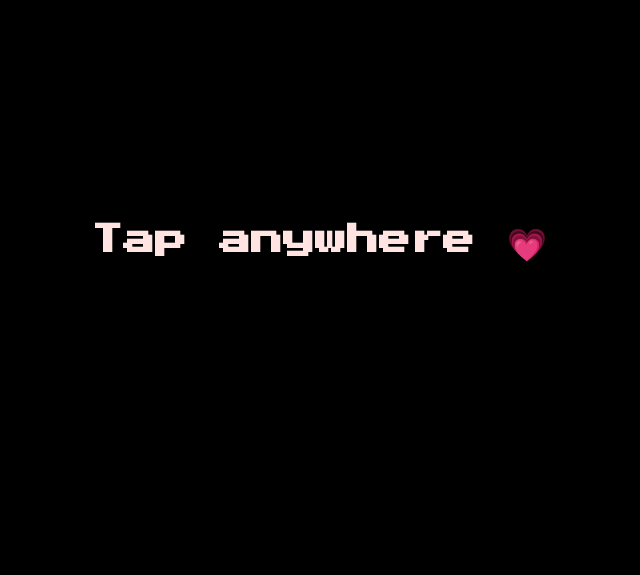
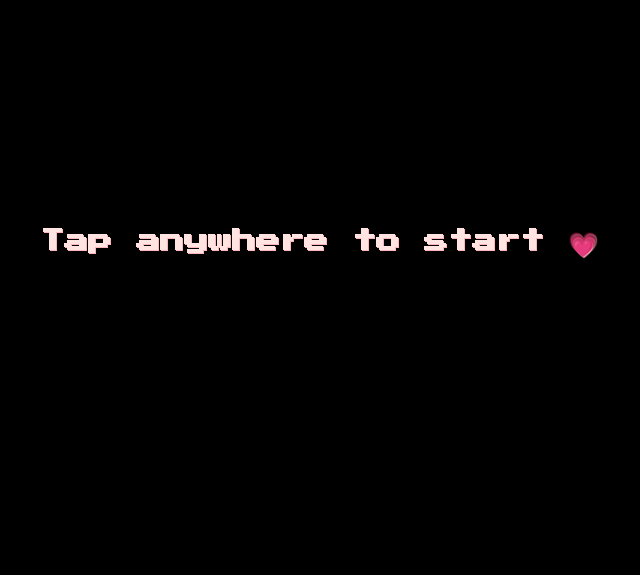
Before and after one commit to ralfa17/for-youu, a plain HTML site: page index.html in a window 1280 px wide. Shown: the part 146-721 px from the top of the page, without its empty margins (321-961 px from the left). Drawn offline with Linux system fonts and the light colour scheme.

Commit message:
Update index.html

```diff
--- a/index.html
+++ b/index.html
@@ -3,194 +3,270 @@
 <head>
     <meta charset="UTF-8">
     <meta name="viewport" content="width=device-width, initial-scale=1.0">
-        <title>APA  NIHHH???? 💗</title>
+    <title>Retro Love 8-bit CIE CIE CIE</title>
     <link href="https://fonts.googleapis.com/css2?family=Press+Start+2P&display=swap" rel="stylesheet">
+    <style>
+        /* Global Styles */
+        * {
+            margin: 0;
+            padding: 0;
+            box-sizing: border-box;
+        }
 
-        <style>
-        * { margin:0; padding:0; box-sizing:border-box; }
+        #startScreen {
+            position: fixed;
+            top: 0;
+            left: 0;
+            width: 100%;
+            height: 100%;
+            background: #000;
+            display: flex;
+            align-items: center;
+            justify-content: center;
+            z-index: 9999;
+            cursor: pointer;
+        }
 
         body {
-                font-family:'Press Start 2P', monospace;
-                background: linear-gradient(135deg,#2e003e,#000080,#000);
-                color:#ffe4e1;
-                height:100vh;
-                overflow:hidden;
+            font-family: 'Press Start 2P', monospace;
+            background: linear-gradient(135deg, #2e003e, #000080, #000000);
+            color: #ffb3ba;
+            overflow: hidden;
+            position: relative;
+            height: 100vh;
+            width: 100vw;
+            display: flex;
+            align-items: center;
+            justify-content: center;
         }
-
-            /* START SCREEN */
-            #startScreen{
-                position:fixed;
-                inset:0;
-                background:#000;
-                display:flex;
-                align-items:center;
-                justify-content:center;
-                z-index:9999;
-                cursor:pointer;
+        .layer {
+            position: absolute;
+            top: 0;
+            left: 0;
+            width: 100%;
+            height: 100%;
+            display: none;
+            flex-direction: column;
+            align-items: center;
+            justify-content: center;
+            text-align: center;
+            padding: 20px;
+            transition: opacity 0.5s ease;
+            opacity: 0;
         }
-
-            /* PARTICLES */
-            #particles{
-                position:fixed;
-                inset:0;
-                pointer-events:none;
-                z-index:1;
+        .layer.active {
+            display: flex;
+            opacity: 1;
         }
-
-            .particle{
-                position:absolute;
-                font-size:18px;
-                opacity:.7;
-                animation:floatUp linear infinite;
+        h1, h2 {
+            font-size: 1.5rem;
+            color: #ffe4e1;
+            text-shadow: 1px 1px #ffb3ba;
+            margin-bottom: 20px;
         }
-
-            .down{ animation:floatDown linear infinite; }
-
-            @keyframes floatUp{
-                from{ transform:translateY(100vh); }
-                to{ transform:translateY(-10vh); }
+        p {
+            font-size: 0.8rem;
+            color: #ffdab9;
+            margin-bottom: 15px;
+            line-height: 1.5;
         }
-            @keyframes floatDown{
-                from{ transform:translateY(-10vh); }
-                to{ transform:translateY(100vh); }
+        button {
+            font-family: 'Press Start 2P', monospace;
+            font-size: 0.7rem;
+            padding: 10px 20px;
+            background: #ffb3ba;
+            color: #2e003e;
+            border: 2px solid #ffe4e1;
+            cursor: pointer;
+            transition: all 0.3s;
+            margin: 10px;
+            min-width: 150px;
         }
-
-            /* LAYERS */
-            .layer{
-                position:fixed;
-                inset:0;
-                display:none;
-                z-index:2;
-                text-align:center;
-                padding:20px;
-                display:flex;
-                flex-direction:column;
-                align-items:center;
-                justify-content:center;
+        button:hover {
+            background: #ffe4e1;
+            box-shadow: 0 0 10px #ffb3ba;
         }
-
-            .layer.active{ display:flex; }
-
-            h1,h2{ margin-bottom:20px; }
-            p{ font-size:.7rem; margin-bottom:15px; line-height:1.5; }
-
-            button{
-                font-family:'Press Start 2P';
-                padding:10px 20px;
-                margin:10px;
-                cursor:pointer;
-                background:#ffb3ba;
-                border:2px solid #fff;
+        #no {
+            position: absolute;
+            background: #ffdab9;
+            border-color: #ffb3ba;
         }
-
-            #no{
-    position:absolute;
+        #no:hover {
+            background: #ffb3ba;
         }
-
-            .success{
-    display:none;
+        .success {
+            display: none;
+            font-size: 1rem;
+            color: #ffe4e1;
+            text-shadow: 1px 1px #ffb3ba;
+            text-align: center;
+        }
+        /* Animasi Love 8-bit */
+        .love-particles {
+            position: absolute;
+            top: 0;
+            left: 0;
+            width: 100%;
+            height: 100%;
+            pointer-events: none;
+            z-index: -1;
+        }
+        .particle {
+            position: absolute;
+            font-size: 1rem;
+            color: #ffb3ba;
+            animation: pixel-dreamy-up 6s linear infinite;
+            opacity: 0.6;
+        }
+        .particle.down {
+            animation: pixel-dreamy-down 6s linear infinite;
+        }
+        .particle.yellow {
+            color: #ffff99;
+        }
+        @keyframes pixel-dreamy-up {
+            0% { transform: translateY(100vh) scale(1); }
+            50% { transform: translateY(50vh) scale(1.1); }
+            100% { transform: translateY(0vh) scale(0.9); }
+        }
+        @keyframes pixel-dreamy-down {
+            0% { transform: translateY(0vh) scale(1); }
+            50% { transform: translateY(50vh) scale(1.1); }
+            100% { transform: translateY(100vh) scale(0.9); }
+        }
+        /* Responsif */
+        @media (max-width: 768px) {
+            h1, h2 { font-size: 1.2rem; }
+            p { font-size: 0.6rem; }
+            button { font-size: 0.6rem; padding: 8px 15px; min-width: 120px; }
         }
     </style>
 </head>
-
 <body>
-
-        <!-- TAP START -->
     <div id="startScreen" onclick="startWeb()">
-            <h1>Tap anywhere 💗</h1>
+        <h1>Tap anywhere to start 💗</h1>
     </div>
 
-        <!-- MUSIC -->
-        <audio id="bg-music" loop>
+    <!-- Tambahkan div untuk partikel agar script berfungsi -->
+    <div class="love-particles" id="particles"></div>
+
+    <!-- Elemen Audio untuk Lagu Latar Belakang -->
+    <audio id="bg-music" loop preload="auto">
         <source src="call you mine.mp3" type="audio/mpeg">
     </audio>
 
-        <!-- PARTICLES -->
-        <div id="particles"></div>
-
-        <!-- LAYERS -->
-        <div class="layer" id="layer1">
-            <h1>Haloooo kamu...</h1>
-            <p>Iya kamu kiki yang baca ini 👀</p>
-            <button onclick="nextLayer(2)">Next 💖</button>
+    <!-- Layer 2: Opening (sekarang layer pertama setelah startScreen) -->
+    <div class="layer" id="layer2">
+        <h1>Hey kamu...</h1>
+        <p>Iya kamu, yang lagi baca ini 👀</p>
+        <p>Aku cuma mau minta waktumu sebentar...</p>
+        <button onclick="nextLayer(3)">Next 💖</button>
     </div>
 
-        <div class="layer" id="layer2">
-            <p>Dari semenjak kenal kamu</p>
-            <p>hari biasa jadi beda 😌</p>
-            <button onclick="nextLayer(3)">Lanjut ➜</button>
+    <!-- Layer 3: Build Up -->
+    <div class="layer" id="layer3">
+        <h2>Dari kapan yaa?, dari CH...</h2>
+        <p>hari-hari jadi terasa lebih rame gara-gara kamu. (EAA)</p>
+        <p>Hal kecil jadi kerasa spesial ;)😌✨</p>
+        <button onclick="nextLayer(4)">Lanjut ➜</button>
     </div>
 
-        <div class="layer" id="layer3">
-            <p>Aku nyaman</p>
-            <p>dan seneng sama kamu 💗</p>
-            <button onclick="nextLayer(4)">Lagi...</button>
+    <!-- Layer 4: Fun & Playful -->
+    <div class="layer" id="layer4">
+       <h2>Aku cuma mau ngasih tau kamu </h2>
+        <p>kalo soal kamu ituu...</p>
+        <p>aku seneng, happy, ya gitu lah pokonyaa wkwwwk😤💗</p>
+        <button onclick="nextLayer(5)">Ada satu hal lagi...</button>
     </div>
 
-        <div class="layer" id="layer4">
-            <p>aku sadar aku banyak kurangnya</p>
-            <p>tapi soal kamu, aku selalu niat</p>
-            <button onclick="nextLayer(5)">...</button>
-        </div>
-
+    <!-- Layer 5: Confession -->
     <div class="layer" id="layer5">
-            <h2>Kamu mau gak</h2>
+        <h1>Jadi gini...</h1>
+        <p>Aku nyaman sama kamu, suka sama kamu</p>
+        <p>Aku suka cara kamu bikin hari biasa jadi luar biasa.</p>
+        <p>So kamu mau gak...</p>
         <p>jadi pacarku? 💖</p>
-
+        <P>AKJDHASJKHDJDSDA</P>
         <button id="yes">IYA 💘</button>
         <button id="no">TIDAK 🙃</button>
-
         <div class="success" id="success">
-                <h2>YEAYYYY 💕</h2>
-                <p>Makasih ya…</p>
+            YEAYYYY! 💕<br>
+            Makasih ya udah mau sama aku.<br>
+            Maaf aku cuma bisa ginii hehehehee,<br>
+            TYSM MALOPP💗💗💗<br>
+            ASDHFKASHFAIFHSDKDADLKKD 💗
         </div>
     </div>
 
     <script>
-            /* START */
-            function startWeb(){
-                document.getElementById("bg-music").play();
-                document.getElementById("startScreen").style.display="none";
-                nextLayer(1);
+        // Fungsi tap buat mulai musik
+        function startWeb() {
+            const music = document.getElementById("bg-music");
+            music.volume = 0.4;
+            music.play().catch(() => {});
+            document.getElementById("startScreen").style.display = "none";
+            nextLayer(2);  // Langsung ke layer2 (konten pertama)
         }
 
-            /* LAYER CONTROL */
-            function nextLayer(n){
-                document.querySelectorAll(".layer").forEach(l=>l.classList.remove("active"));
-                document.getElementById("layer"+n).classList.add("active");
+        // Fungsi navigasi layer
+        function nextLayer(layerNum) {
+            document.querySelectorAll('.layer').forEach(layer => layer.classList.remove('active'));
+            document.getElementById('layer' + layerNum).classList.add('active');
         }
 
-            /* PARTICLES */
-            function spawnLove(){
-                const p=document.createElement("div");
-                p.className="particle";
-                p.innerText="💖";
-                p.style.left=Math.random()*100+"vw";
-                p.style.animationDuration=(Math.random()*4+4)+"s";
-                if(Math.random()>.5) p.classList.add("down");
-                document.getElementById("particles").appendChild(p);
-                setTimeout(()=>p.remove(),8000);
+        // Fungsi buat partikel love 8-bit
+        function createParticle() {
+            const particle = document.createElement('div');
+            particle.className = 'particle';
+            particle.innerHTML = '💖';
+            particle.style.left = Math.random() * 100 + 'vw';
+            particle.style.fontSize = (Math.random() * 1 + 1) + 'rem'; // Ukuran random kecil-sedang
+            particle.style.opacity = Math.random() * 0.4 + 0.4; // Opacity random
+            particle.style.animationDuration = (Math.random() * 4 + 4) + 's'; // Kecepatan random pelan
+            // Random arah: up atau down
+            if (Math.random() > 0.5) {
+                particle.classList.add('up');
+            } else {
+                particle.classList.add('down');
             }
-            setInterval(spawnLove,250);
-
-            /* BUTTON LOGIC */
-            const no=document.getElementById("no");
-            const yes=document.getElementById("yes");
-            const success=document.getElementById("success");
-
-            no.addEventListener("mouseover",moveNo);
-            no.addEventListener("touchstart",moveNo);
-
-            function moveNo(){
-                no.style.left=Math.random()*(window.innerWidth-120)+"px";
-                no.style.top=Math.random()*(window.innerHeight-50)+"px";
+            // Random warna
+            if (Math.random() > 0.66) {
+                particle.classList.add('yellow');
+            }
+            document.getElementById('particles').appendChild(particle);
+            setTimeout(() => particle.remove(), 8000); // Hapus setelah animasi
         }
 
-            yes.onclick=()=>{
-                no.style.display="none";
-                yes.style.display="none";
-                success.style.display="block";
-            };
+        // Generate partikel terus menerus
+        setInterval(createParticle, 300); // Lebih sering untuk jumlah banyak
+
+        // Logika tombol di layer 5
+        const noButton = document.getElementById('no');
+        const yesButton = document.getElementById('yes');
+        const success = document.getElementById('success');
+
+        // Fungsi pindah tombol TIDAK
+        function moveNoButton() {
+            const x = Math.random() * (window.innerWidth - 150);
+            const y = Math.random() * (window.innerHeight - 50);
+            noButton.style.left = x + 'px';
+            noButton.style.top = y + 'px';
+        }
+        // Event untuk hover dan touch
+        noButton.addEventListener('mouseover', moveNoButton);
+        noButton.addEventListener('touchstart', moveNoButton);
+
+        // Event untuk tombol IYA
+        yesButton.addEventListener('click', () => {
+            // Tambah lebih banyak partikel
+            for (let i = 0; i < 30; i++) createParticle();
+            // Glow background
+            document.body.style.boxShadow = 'inset 0 0 50px #ffb3ba';
+            // Sembunyikan tombol, tampilkan sukses
+            yesButton.style.display = 'none';
+            noButton.style.display = 'none';
+            success.style.display = 'block';
+        });
     </script>
 </body>
 </html>
```
Lines whose indentation alone changed are shown as unchanged.
